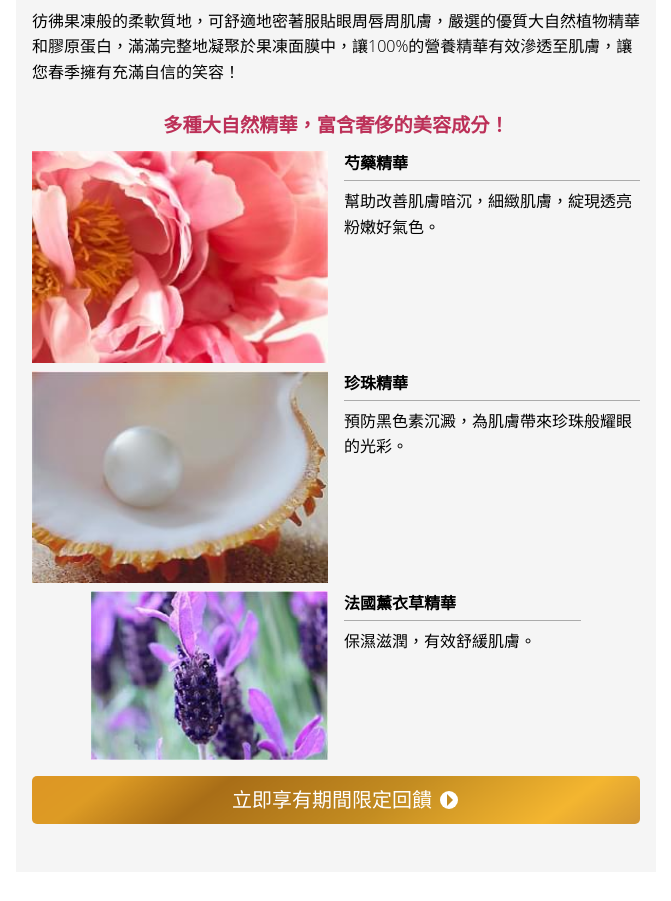
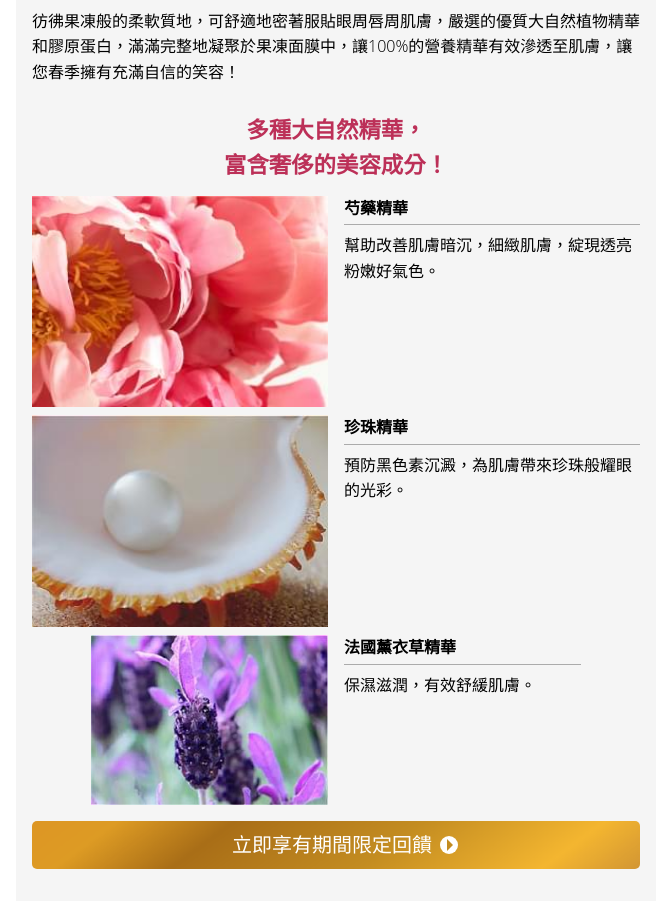
Before and after one commit to ericacadu/demo-domo, a plain HTML site: page index_mb.html in a window 1280 px wide. Shown: the part 4146-5047 px from the top of the page, without its empty margins (304-975 px from the left). Drawn offline with Linux system fonts and the light colour scheme.

Commit message:
Update 2021-03-25T10:38:18.695Z

```diff
--- a/assets/css/style/mobile.css
+++ b/assets/css/style/mobile.css
@@ -287,7 +287,7 @@
   color: #bc3058;
   font-weight: 700;
   text-align: center;
-  font-size: 1.2em;
+  font-size: 1.4em;
   padding: 0.5em 0; }
 
 .table__group {
--- a/index_mb.html
+++ b/index_mb.html
@@ -90,7 +90,7 @@
           </div>
           <div class="row__cont">
             <div class="table">
-              <div class="table__title">多種大自然精華，富含奢侈的美容成分！</div>
+              <div class="table__title">多種大自然精華，<br>富含奢侈的美容成分！</div>
               <div class="table__group">
                 <div class="table__group__item">
                   <div class="table__group__item__img"><img src="./assets/images/img_09.jpg" alt=""></div>
```
